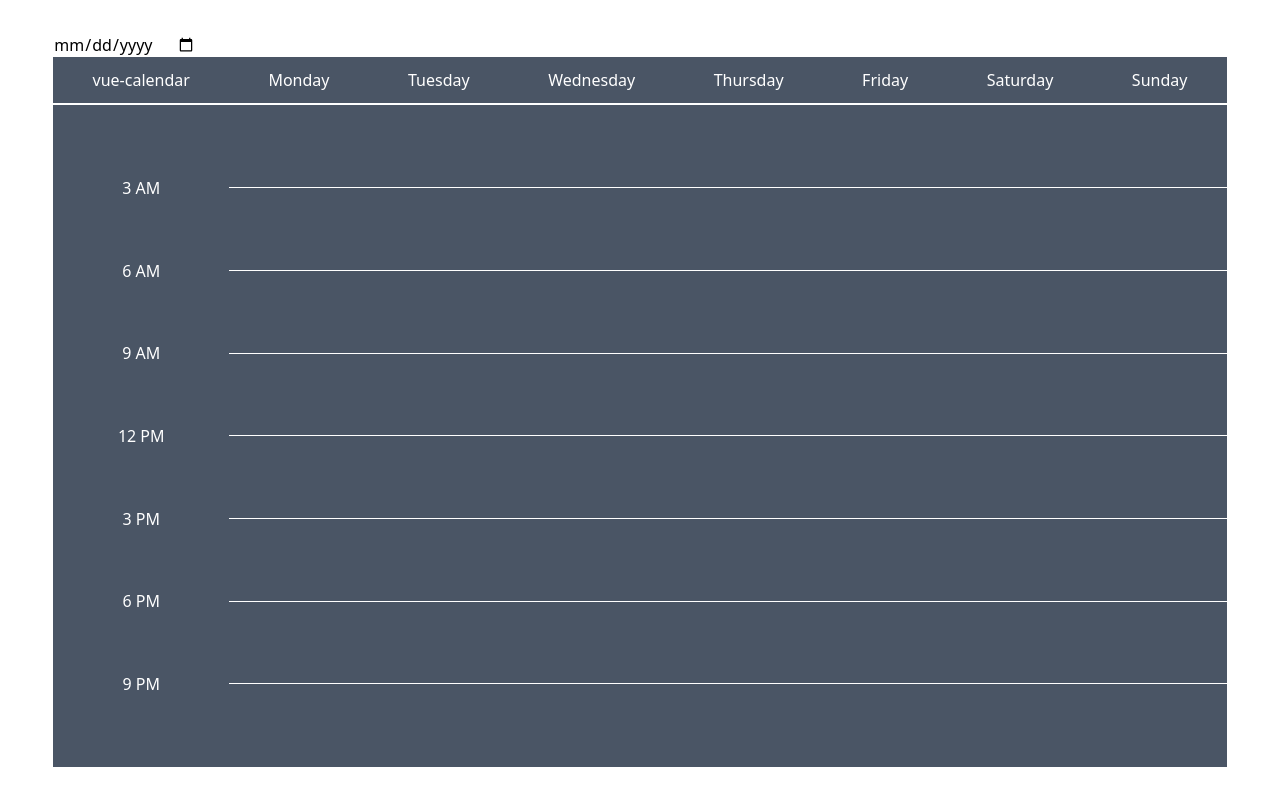
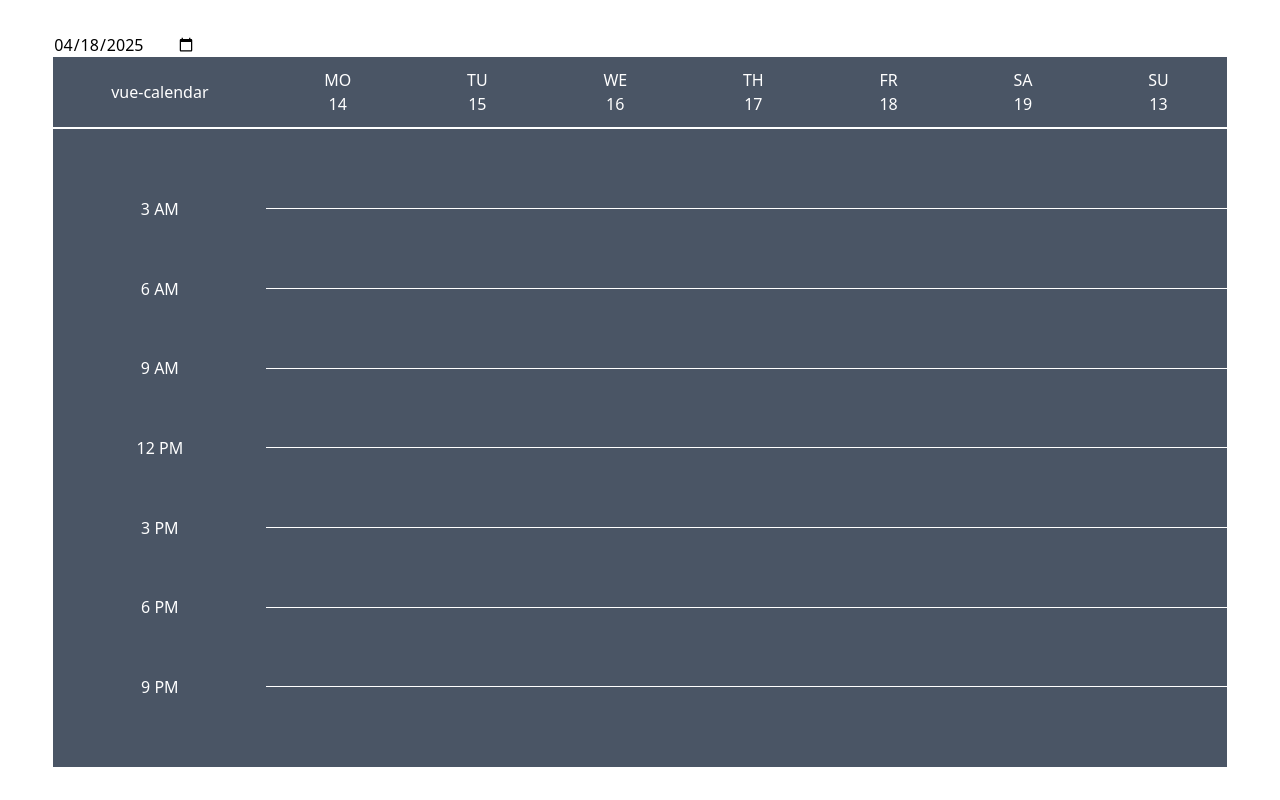
Before and after one commit to quirinecker/vue-calendar, a Vue app: page / in a window 1280 px wide. Built offline with nearby package versions, Linux system fonts and the light colour scheme.

Commit message:
Header of calendar bigger and includes date. Also current date is now default for the calendar.

```diff
--- a/src/components/Calendar.vue
+++ b/src/components/Calendar.vue
@@ -6,7 +6,7 @@ import CalendarCollumn from './CalendarCollumn.vue';
 import moment, { type Moment } from 'moment';
 
 const events = defineModel<AnonymousEvent[]>('events', { required: true })
-const dateString = ref()
+const dateString = ref(moment().format("YYYY-MM-DD"))
 const date = computed(() => moment(dateString.value))
 
 type Day = {
@@ -19,7 +19,7 @@ const week = computed(() => {
 })
 
 const days = computed<Day[]>(() => {
-	return [1,2,3,4,5,6,0].map((i) => ({
+	return [1, 2, 3, 4, 5, 6, 0].map((i) => ({
 		date: moment(week.value.day(i)),
 		events: events.value.filter(
 			(event) => event.from >= week.value.day(i).startOf('day') && event.to <= week.value.day(i).endOf('day')
--- a/src/components/CalendarCollumn.vue
+++ b/src/components/CalendarCollumn.vue
@@ -70,8 +70,9 @@ function dragStop(_: MouseEvent) {
 
 <template>
 	<div class="flex flex-col h-full grow">
-		<div class="flex justify-center items-center bg-gray-600 h-12 text-white border-b-2 border-white">
-			{{ props.day.format('dddd') }}
+		<div class="flex justify-center items-center flex-col bg-gray-600 h-18 text-white border-b-2 border-white">
+			<div>{{ props.day.format('dd').toUpperCase() }}</div>
+			<div>{{ props.day.date() }}</div>
 		</div>
 
 		<div ref="column" @mousedown="dragStart" @mouseup="dragStop" @mousemove="dragging"
--- a/src/components/CalendarHeader.vue
+++ b/src/components/CalendarHeader.vue
@@ -12,7 +12,8 @@ defineProps<{
 
 <template>
 	<div class="flex flex-col h-full grow">
-		<div class="flex justify-center items-center bg-gray-600 h-12 text-white border-b-white border-b-2">vue-calendar</div>
+		<div class="flex justify-center items-center bg-gray-600 h-18 text-white border-b-white border-b-2">vue-calendar
+		</div>
 		<div class="calendar-legend bg-gray-600 text-white relative flex flex-col grow justify-evenly">
 			<CalendarSeperator v-for="sep in seperators" :seperator="sep">
 				{{ sep.text }}
```
